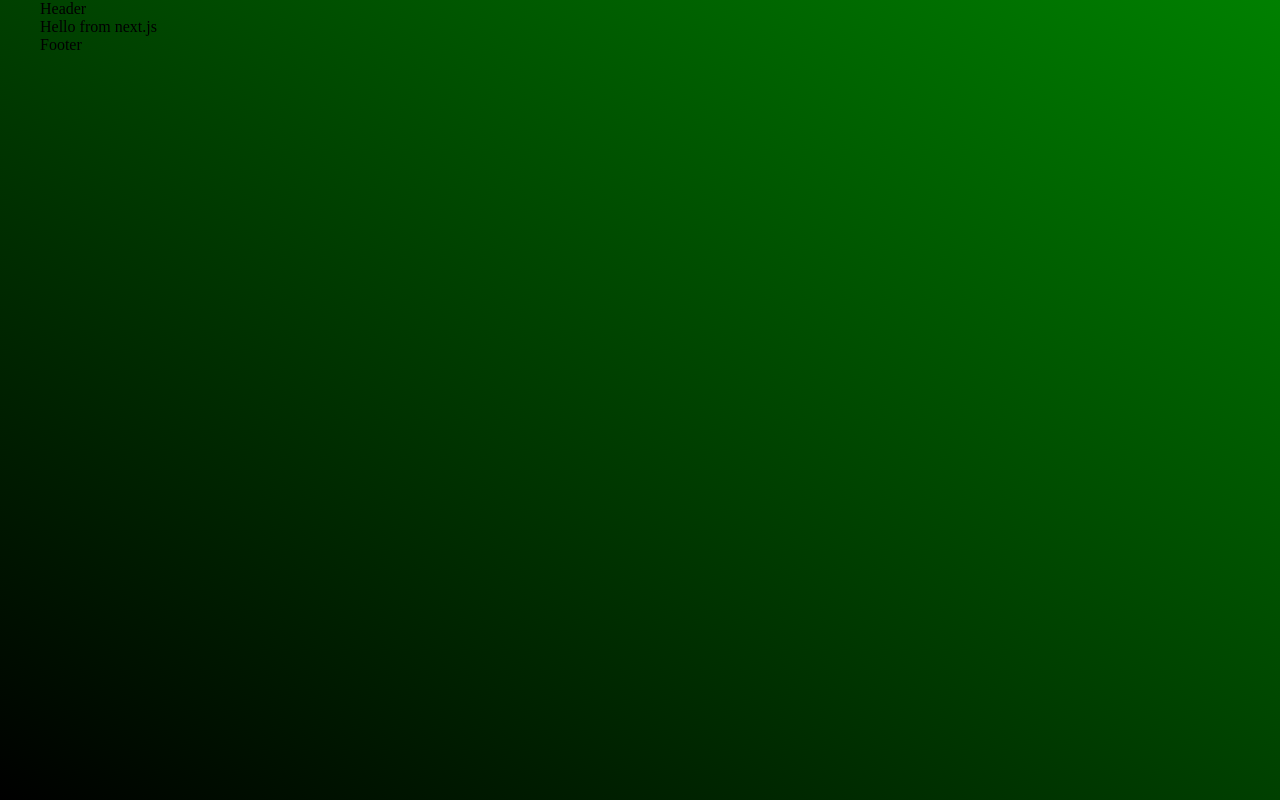
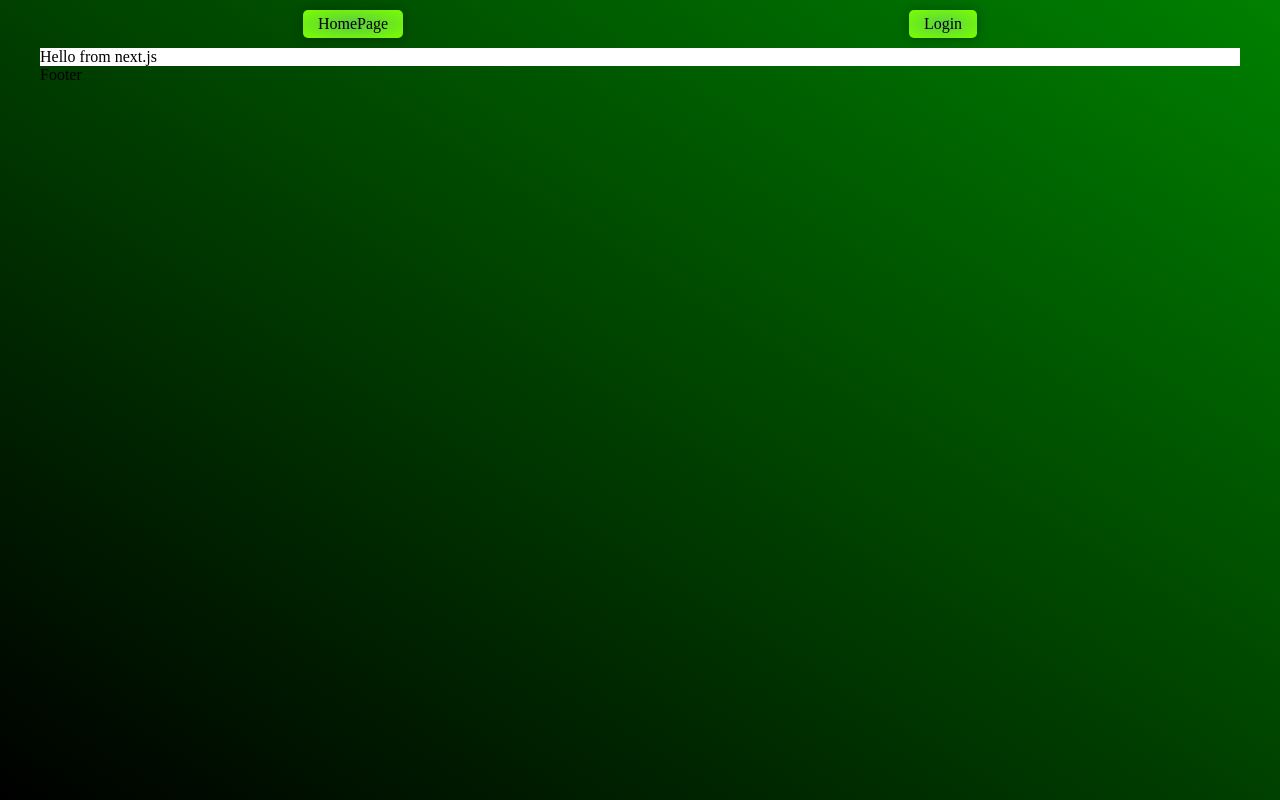
Before and after one commit to kbloski/userManagment, a Next.js app: page / in a window 1280 px wide. Built offline with nearby package versions, Linux system fonts and the light colour scheme.

Commit message:
Add Nabigation

```diff
--- a/src/app/dashboard/dashboard.module.css
+++ b/src/app/dashboard/dashboard.module.css
@@ -1,7 +1,5 @@
 .container {
-
     width: 100%;
-    min-height: 80%;
     background-color: #F0F0F0;
     color: black;
 }
--- a/src/app/globals.css
+++ b/src/app/globals.css
@@ -5,6 +5,7 @@
     --color-dark: black;
     --color-light: green;
     --color-contrast: rgb(123, 255, 0);
+    --background: #f0f0f0;
 
 }
 
@@ -17,6 +18,10 @@ body {
     width: 100vw;
 }
 
+body > * {
+    margin: 0;
+}
+
 * {
     box-sizing: border-box;
 }
--- a/src/app/page.module.css
+++ b/src/app/page.module.css
@@ -0,0 +1,3 @@
+.container {
+    background-color: white;
+}
--- a/src/app/page.tsx
+++ b/src/app/page.tsx
@@ -1,8 +1,8 @@
-// import styles from "./page.module.css";
+import styles from "./page.module.css";
 
 export default function Home() {
   return (
-    <div>
+    <div className={styles.container}>
       Hello from next.js
     </div>
   );
--- a/src/common/components/Header/Header.tsx
+++ b/src/common/components/Header/Header.tsx
@@ -1,6 +1,10 @@
+import style from './header.module.css';
+import { Navigation } from "../Navigation/Navigation";
+
 export function Header(){
-
-    return <header>
-        Header
-    </header>
+    // return <header className={style.header}>
+      return  <header className={style.header}>
+            <Navigation />
+        </header>
+    {/* </header> */}
 }
--- /dev/null
+++ b/src/common/components/Header/header.module.css
@@ -0,0 +1,5 @@
+.header {
+    width: 100%;
+    margin: 0;
+    padding: 0;
+}
--- /dev/null
+++ b/src/common/components/Navigation/Navigation.tsx
@@ -0,0 +1,29 @@
+import { isLoggedIn, logOut } from '@/common/services/authService';
+import style from './navigation.module.css'
+import Link from "next/link";
+
+export function Navigation() {
+    return (
+        <nav className={style.nav}>
+            <ul className={style.ul}>
+                <li className={style.li}>
+                    <Link href={'/'}>HomePage</Link>
+                </li>
+                { !isLoggedIn() && <>
+                    <li className={style.li}>
+                        <Link href={'/login'}>Login</Link>
+                    </li>
+                </>}
+                { isLoggedIn() && <>
+                    <li className={style.li}>
+                        <Link href={'/login'}>Dashboard</Link>
+                    </li>
+                    <li className={[style.liLogOut, style.li].join(' ')}>
+                        <Link href='/' onClick={logOut}>Logout</Link>
+                    </li>
+                </>
+                }
+            </ul>
+        </nav>
+    )
+}
--- /dev/null
+++ b/src/common/components/Navigation/navigation.module.css
@@ -0,0 +1,31 @@
+.nav {
+    margin: 0;
+    padding: 0;
+}
+
+.ul {
+    display: flex;
+    justify-content: space-around;
+    list-style: none;
+    margin: 0;
+    padding: 10px;
+}
+
+.li {
+    background: radial-gradient( rgba(127, 255, 95, 0.699), var(--color-contrast));
+    border-radius: 5px;
+    box-shadow: 0px 0px 12px rgba(0,0,0,0.3);
+    margin: 0;
+    padding: 5px 15px;
+}
+.li > a {
+    color: black;
+    text-decoration: none;
+}
+
+.liLogOut {
+    background: radial-gradient( rgba(255, 123, 123, 0.774), red );
+}
+.liLogOut > a{
+    color: White;
+}
--- a/src/common/services/authService.ts
+++ b/src/common/services/authService.ts
@@ -1,7 +1,12 @@
 import { USER_KEY_LOCALSTORAGE } from "../config";
 
 export function logOut(){
+    localStorage.setItem(USER_KEY_LOCALSTORAGE, '')
     if (typeof window === 'undefined'){
-        localStorage.removeItem(USER_KEY_LOCALSTORAGE)
     }
 }
+
+export function isLoggedIn(){
+    const user = localStorage.getItem(USER_KEY_LOCALSTORAGE);
+    return Boolean(user);
+}
```
